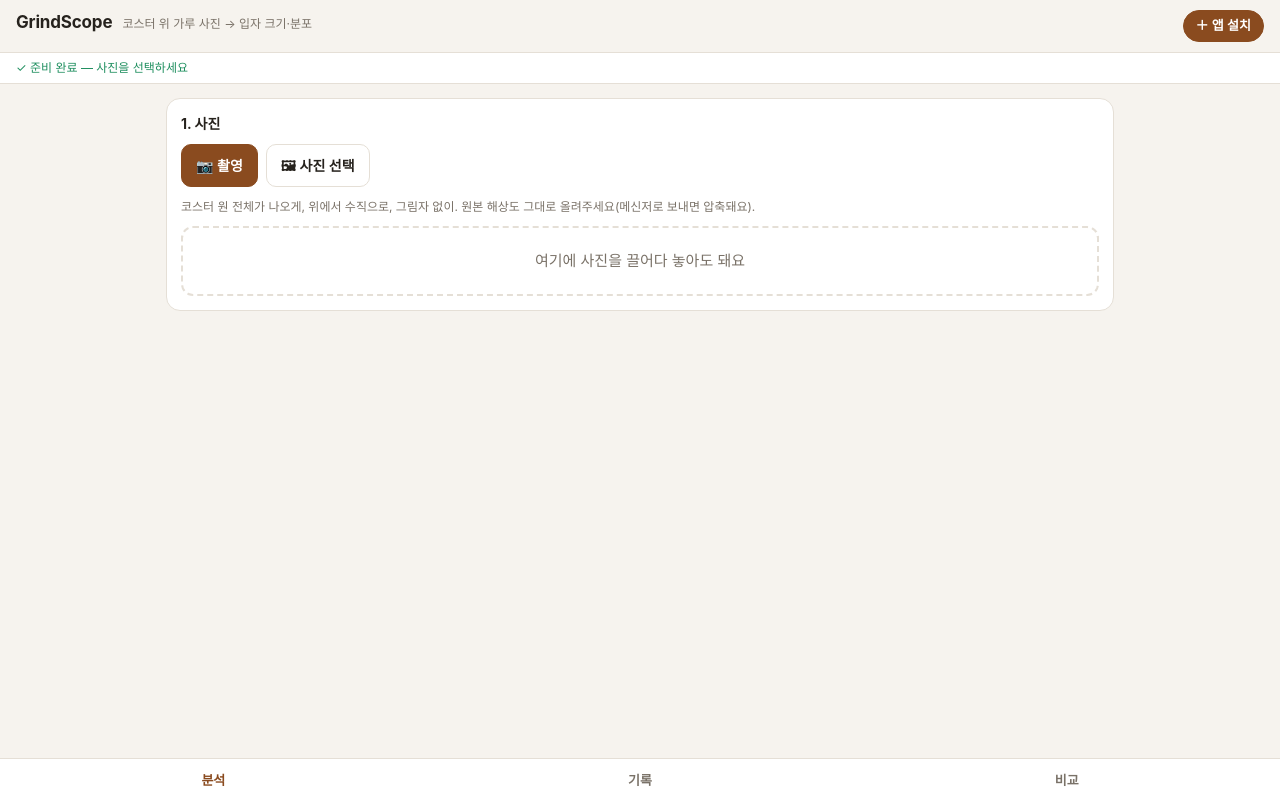
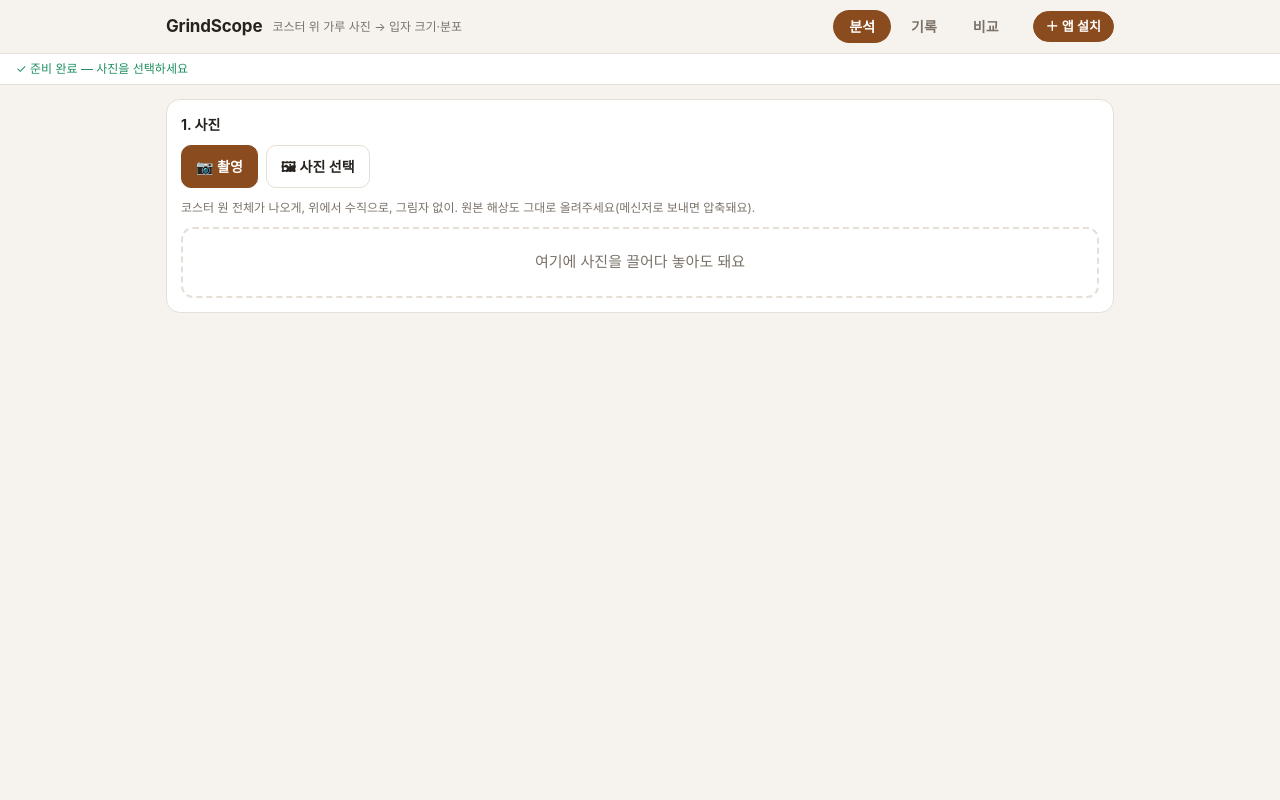
Before and after one commit to keendultYT/grindsize, a plain HTML site: page grindscope.html in a window 1280 px wide. Drawn offline with Linux system fonts and the light colour scheme.

Commit message:
PC·태블릿 화면: 분석/기록/비교 탭을 위쪽 제목 줄로
- 가로 768px 이상에서 탭을 제목 줄 오른쪽에 두고, 제목 줄을 내용 폭(980px)에 맞춤
- 폰은 기존처럼 아래 고정 탭
- 기록 개수 표시가 제목 줄 부제목 스타일에 섞이지 않게 선택자 정리

Co-Authored-By: Claude Opus 5.5 <noreply@anthropic.com>
Claude-Session: https://claude.ai/code/session_01AQuFMp8624NYzs2xeJXrAf

```diff
--- a/grindscope.html
+++ b/grindscope.html
@@ -30,10 +30,22 @@ body{padding-bottom:calc(72px + env(safe-area-inset-bottom))}
 body::before{content:"";position:fixed;inset:0 0 auto;height:env(safe-area-inset-top,0px);z-index:30;background:var(--bg)}
 header{position:sticky;top:env(safe-area-inset-top,0px);z-index:20;background:var(--bg);border-bottom:1px solid var(--line);padding:10px max(16px,env(safe-area-inset-right,0px)) 10px max(16px,env(safe-area-inset-left,0px));display:flex;align-items:baseline;gap:10px}
 header h1{font-size:17px;margin:0;font-weight:700;letter-spacing:-.01em}
-header span{color:var(--mute);font-size:12px}
+header > span{color:var(--mute);font-size:12px}
 header .install{margin-left:auto;align-self:center;border:1px solid var(--accent);background:var(--accent);color:var(--accent-ink);border-radius:999px;padding:5px 12px;font:inherit;font-size:13px;font-weight:600;white-space:nowrap;cursor:pointer}
 .modal .box ol{margin:4px 0 8px;padding-left:20px;line-height:1.7}
-@media (max-width:480px){header:has(.install:not(.hidden)) span{display:none}}
+@media (max-width:480px){header:has(.install:not(.hidden)) > span{display:none}}
+/* PC·태블릿: 탭을 위쪽 제목 줄로 */
+@media (min-width:768px){
+  body{padding-bottom:32px}
+  header{align-items:center;padding-left:max(16px,calc((100vw - 980px) / 2 + 16px));padding-right:max(16px,calc((100vw - 980px) / 2 + 16px))}
+  header nav.tabs{position:static;margin-left:auto;background:none;border:0;padding:0;gap:4px;z-index:auto}
+  header nav.tabs button{flex:none;padding:6px 16px;border-radius:999px;font-size:14px}
+  header nav.tabs button:hover{background:var(--panel)}
+  header nav.tabs button[aria-selected="true"]{background:var(--accent);color:var(--accent-ink)}
+  header nav.tabs button[aria-selected="true"] span{color:inherit}
+  header .install{margin-left:8px}
+  .toast{bottom:32px}
+}
 main{max-width:980px;margin:0 auto;padding:14px max(16px,env(safe-area-inset-right,0px)) 14px max(16px,env(safe-area-inset-left,0px))}
 nav.tabs{position:fixed;bottom:0;left:0;right:0;z-index:40;background:var(--panel);border-top:1px solid var(--line);display:flex;padding-bottom:env(safe-area-inset-bottom)}
 nav.tabs button{flex:1;padding:12px 0 10px;border:0;background:none;color:var(--mute);font:inherit;font-size:13px;font-weight:600}
@@ -109,7 +121,7 @@ table.cmp tr.on td{background:color-mix(in srgb,currentColor 9%,transparent);fon
 </style>
 </head>
 <body>
-<header><h1>GrindScope</h1><span>코스터 위 가루 사진 → 입자 크기·분포</span><button class="install hidden" id="btnInstall" type="button">＋ 앱 설치</button></header>
+<header><h1>GrindScope</h1><span>코스터 위 가루 사진 → 입자 크기·분포</span><nav class="tabs"><button data-tab="analyze" aria-selected="true">분석</button><button data-tab="records" aria-selected="false">기록 <span id="recCount"></span></button><button data-tab="compare" aria-selected="false">비교</button></nav><button class="install hidden" id="btnInstall" type="button">＋ 앱 설치</button></header>
 <div class="status" id="status">⏳ 앱 준비 중…</div>
 <main>
 
@@ -259,11 +271,6 @@ table.cmp tr.on td{background:color-mix(in srgb,currentColor 9%,transparent);fon
 
 </main>
 
-<nav class="tabs">
-  <button data-tab="analyze" aria-selected="true">분석</button>
-  <button data-tab="records" aria-selected="false">기록 <span id="recCount"></span></button>
-  <button data-tab="compare" aria-selected="false">비교</button>
-</nav>
 <div class="toast" id="toast"></div>
 <div class="modal hidden" id="modal"><div class="box" id="modalBox"></div></div>
 
```
